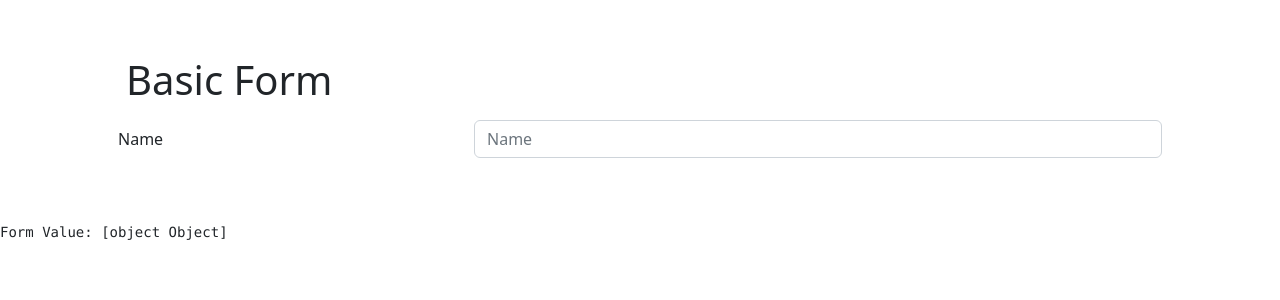
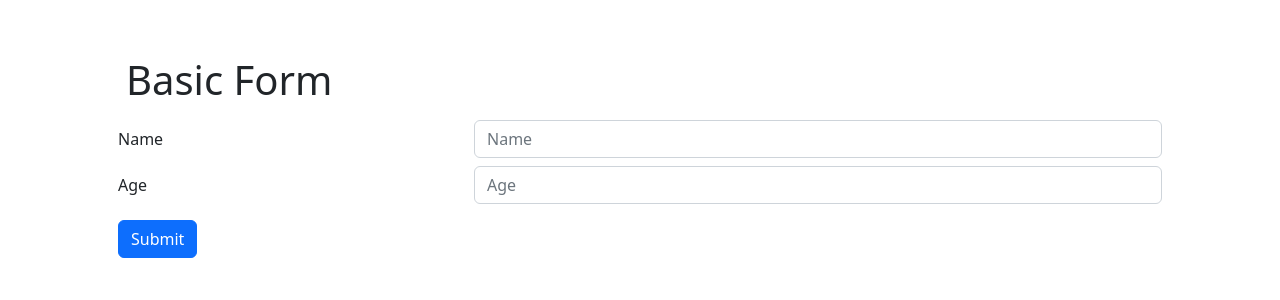
Before and after one commit to salehloke/basic-angular-template, an Angular app: page / in a window 1280 px wide. Shown: the top 300 px of the page. Built offline with nearby package versions, Linux system fonts and the light colour scheme.

Commit message:
add more input

```diff
--- a/src/app/basic-form/basic-form.component.html
+++ b/src/app/basic-form/basic-form.component.html
@@ -16,10 +16,26 @@
         </div>
       </div>
       <!--end of NAME -->
+      <!-- AGE -->
+      <div class="row mb-2">
+        <label for="age" class="col-4 col-form-label">Age </label>
+        <div class="col-8">
+          <input
+            type="text"
+            class="form-control"
+            id="age"
+            formControlName="age"
+            placeholder="Age"
+          />
+        </div>
+      </div>
+      <!--end of AGE -->
     </form>
+
+    <button class="btn btn-primary">Submit</button>
   </div>
 </div>
 
 <div>
-  <pre>Form Value: {{ basicForm.value }} </pre>
+  <!-- <pre>Form Value: {{ basicForm.value }} </pre> -->
 </div>
```
